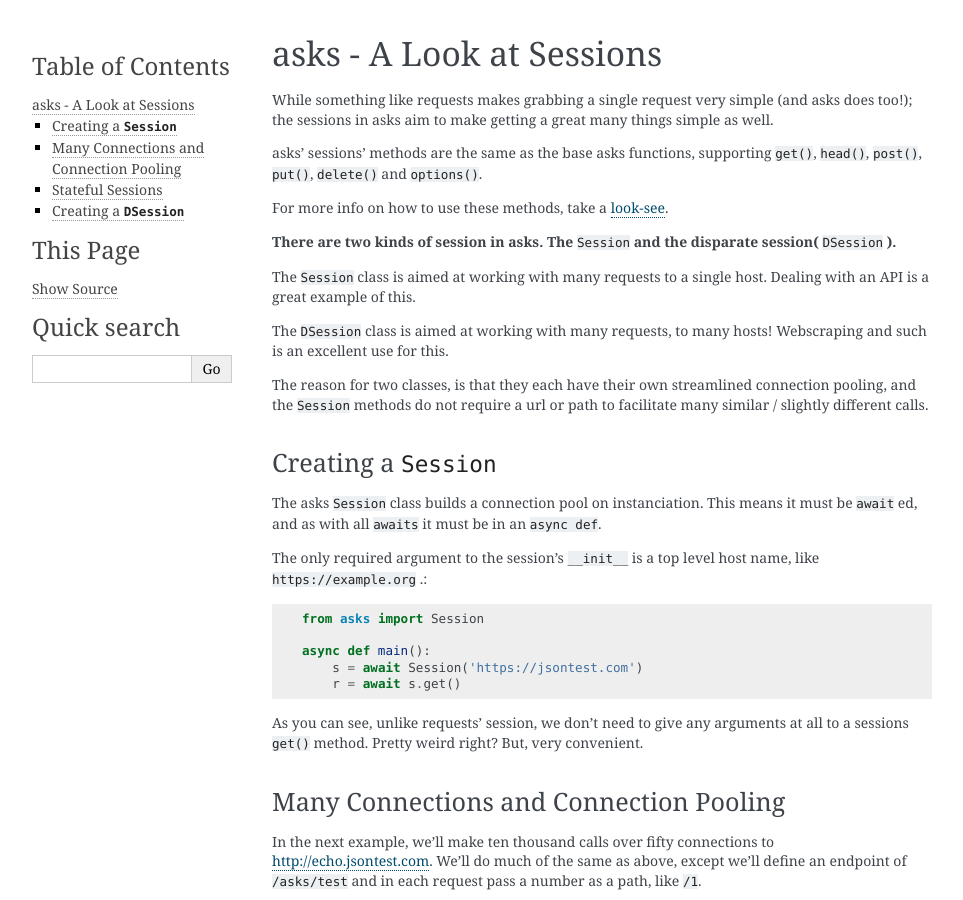
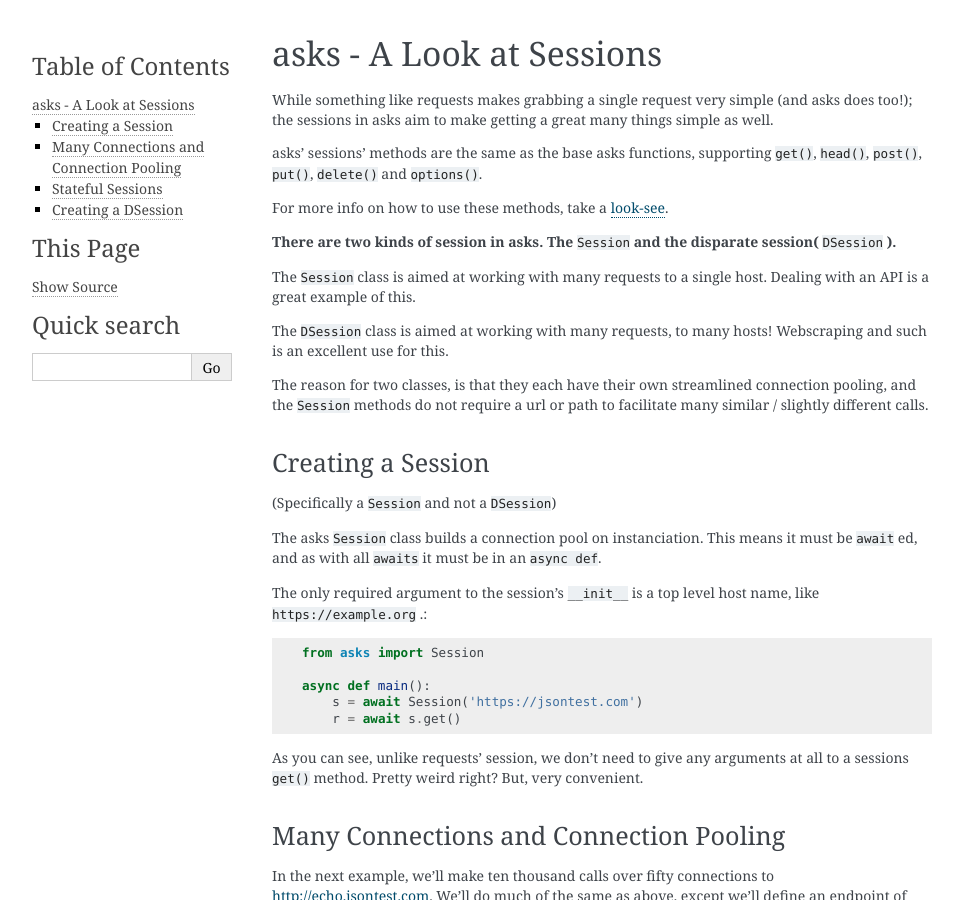
Before and after one commit to theelous3/asks, a Sphinx documentation site: the page built from docs/source/a-look-at-sessions.rst, in a window 1280 px wide and 900 px high. Shown: the whole window, without its empty margins (148-1111 px from the left). Built offline with Sphinx 7.4.7, drawn with Linux system fonts in a browser that asks for light colours; some of the changed text lies outside the part shown.

Commit message:
more docs

```diff
--- a/docs/source/a-look-at-sessions.rst
+++ b/docs/source/a-look-at-sessions.rst
@@ -16,8 +16,10 @@ The ``DSession`` class is aimed at working with many requests, to many hosts! We
 The reason for two classes, is that they each have their own streamlined connection pooling, and the ``Session`` methods do not require a url or path to facilitate many similar / slightly different calls.
 
 
-Creating a ``Session``
-______________________
+Creating a Session
+__________________
+
+(Specifically a ``Session`` and not a ``DSession``)
 
 The asks ``Session`` class builds a connection pool on instanciation. This means it must be ``await`` ed, and as with all ``awaits`` it must be in an ``async def``.
 
@@ -77,8 +79,8 @@ HTTP is stateless, and by default asks is too. You can turn stateful cookie retu
         s = await Session('https://jsontest.com', store_cookies=True)
         r = await s.get()
 
-Creating a ``DSession``
-_______________________
+Creating a DSession
+___________________
 
 The ``DSession`` does not have to be ``await`` ed, as it unfortunately cannot see in to the future...yet. (we can't prepare the connection pool right away as we don't know where we're connecting yet!)::
 
--- a/docs/source/index.rst
+++ b/docs/source/index.rst
@@ -12,6 +12,7 @@ _________
 
    overview-of-funcs-and-args
    a-look-at-sessions
+   the-response-object
    refrence-manual
 
 Installation:
```
Also changed, not shown: docs/source/the-response-object.rst (added, +108 -0 lines), 13 other files.
